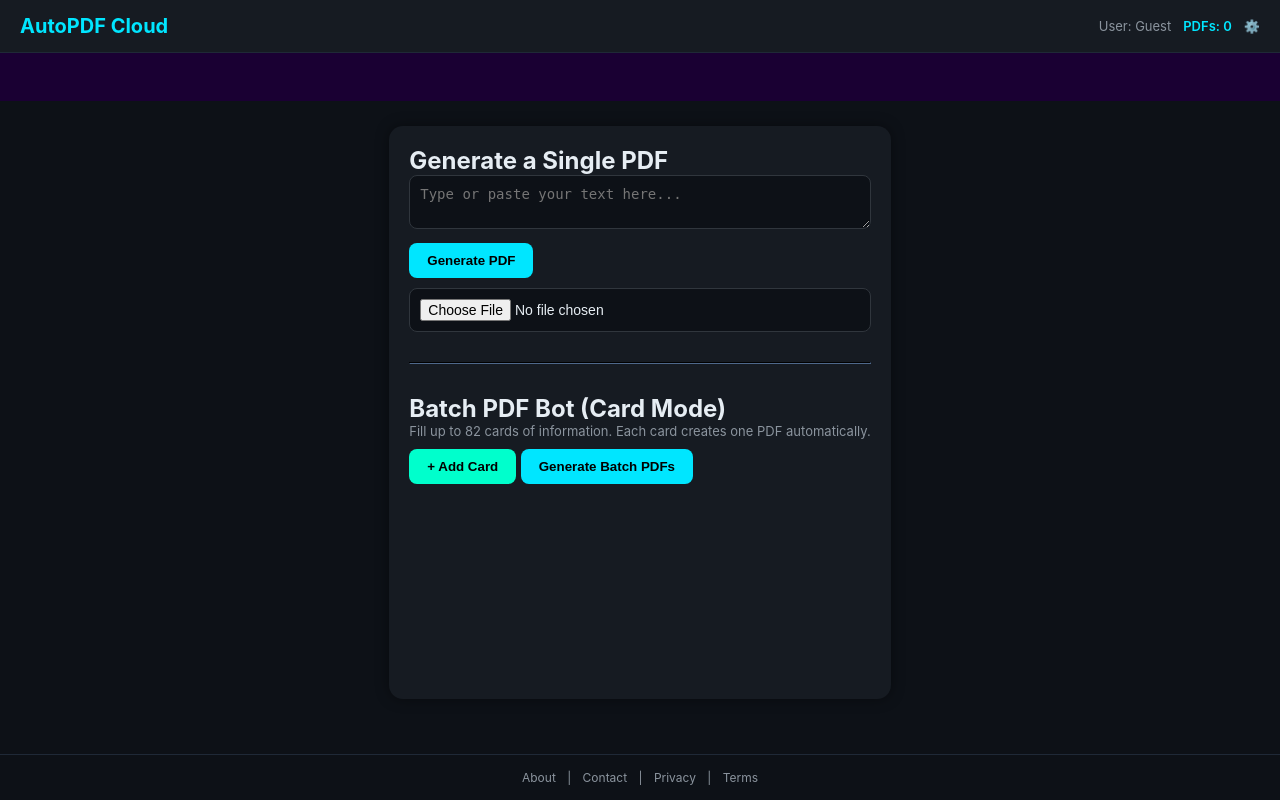
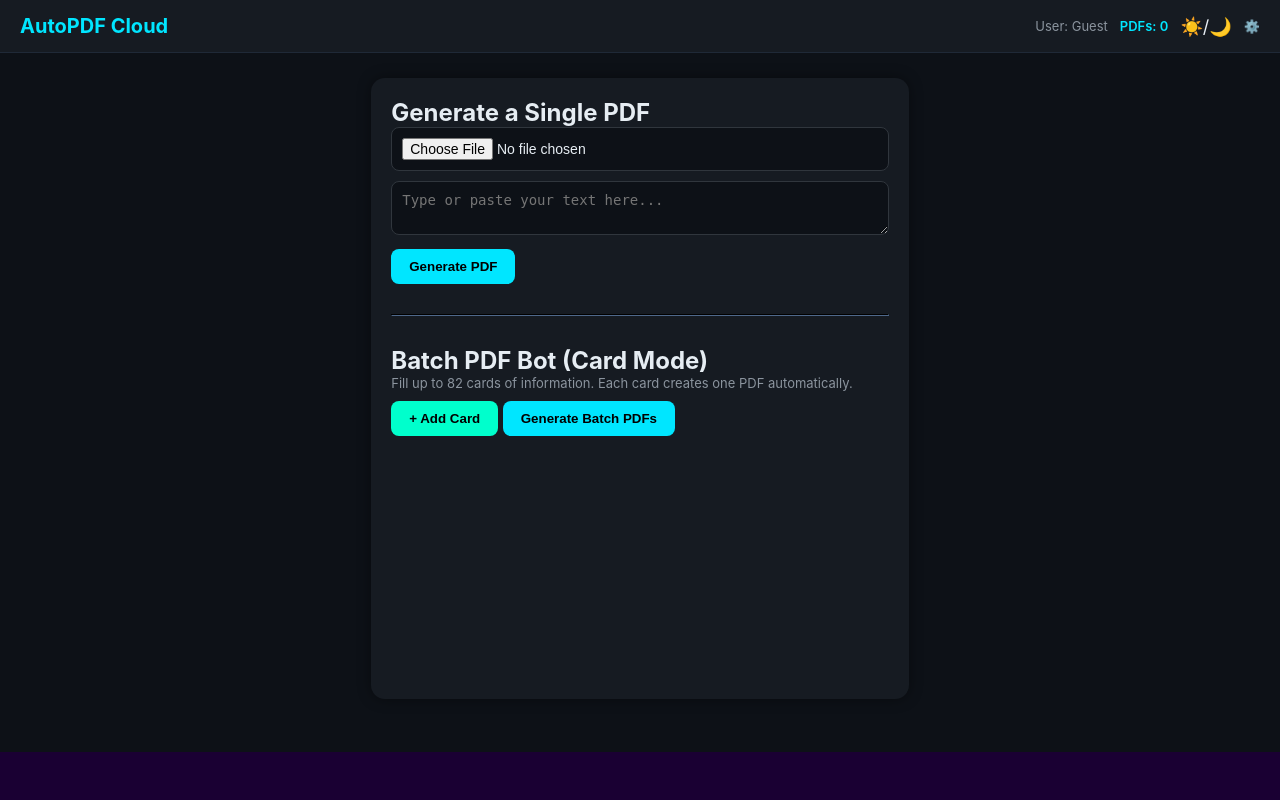
Before and after one commit to vofs-auto/AutoPDF-cloud-, a Flask app: page / in a window 1280 px wide. Run offline with Flask 3, Linux system fonts and the light colour scheme.

Commit message:
Implement light mode and fix ad banner layout
Added light mode support and improved layout for the ad banner.

```diff
--- a/templates/index.html
+++ b/templates/index.html
@@ -12,6 +12,15 @@
       --accent: #00e6ff;
       --muted: #8b949e;
     }
+
+    body.light-mode {
+      --bg: #f8f9fa;
+      --card: #ffffff;
+      --text: #111;
+      --accent: #0077ff;
+      --muted: #555;
+    }
+
     * { box-sizing: border-box; margin: 0; padding: 0; }
     body {
       font-family: "Inter", system-ui, sans-serif;
@@ -40,6 +49,12 @@
       gap: 12px;
       font-size: 13px;
     }
+    .theme-toggle {
+      cursor: pointer;
+      font-size: 18px;
+    }
+
+    /* === ADJUSTMENT: add bottom spacing so fixed banner won't cover page content === */
     .container {
       flex: 1;
       max-width: 950px;
@@ -48,7 +63,9 @@
       background-color: var(--card);
       border-radius: 14px;
       box-shadow: 0 0 14px rgba(0,0,0,0.4);
+      padding-bottom: 92px; /* <-- ADDED so content isn't hidden by fixed banner */
     }
+
     textarea, input {
       width: 100%;
       background-color: #0d1117;
@@ -58,6 +75,11 @@
       padding: 10px;
       font-size: 14px;
       resize: vertical;
+    }
+    body.light-mode textarea, body.light-mode input {
+      background-color: #f0f0f0;
+      color: #111;
+      border: 1px solid #ccc;
     }
     button {
       background-color: var(--accent);
@@ -71,16 +93,12 @@
     }
     button:hover { opacity: 0.85; }
     hr { border-color: #1f2937; margin: 30px 0; }
-
     .batch-block {
       border: 1px solid #30363d;
       border-radius: 10px;
       padding: 10px;
       margin-top: 10px;
       background-color: #0d1117;
-    }
-    .batch-block input, .batch-block textarea {
-      margin-top: 6px;
     }
     .remove-row-btn {
       background-color: #ff4d4d;
@@ -92,14 +110,22 @@
       margin-top: 8px;
     }
     .add-row-btn { background-color: #00ffcc; color: #000; margin-top: 10px; }
+
+    /* === ONLY CHANGED: make banner fixed and always visible === */
     #ad-banner {
       background:#1a0033;
       color:#00eaff;
       text-align:center;
-      padding:6px;
+      padding:8px 10px;
       font-size:11px;
       min-height:48px;
+      position: fixed;      /* <-- changed to fixed */
+      left: 0;              /* <-- occupy full width */
+      right: 0;             /* <-- occupy full width */
+      bottom: 0;            /* <-- stick to bottom */
+      z-index: 9999;        /* <-- stay on top */
     }
+
     footer {
       text-align: center;
       padding: 15px;
@@ -129,10 +155,6 @@
     }
     #adminPanel h3 { color:var(--accent); margin-bottom:10px; text-align:center; }
     #closeAdmin { background:#ff3b3b; color:white; padding:6px 10px; border:none; border-radius:6px; cursor:pointer; float:right; }
-    @media (max-width: 600px) {
-      .container { margin: 10px; padding: 14px; }
-      header h1 { font-size: 17px; }
-    }
   </style>
 </head>
 <body>
@@ -142,21 +164,19 @@
   <div class="top-right">
     <span style="color:var(--muted)">User: Guest</span>
     <span id="pdfCount" style="color:#00e6ff;font-weight:600;">PDFs: {{count}}</span>
+    <span class="theme-toggle" onclick="toggleTheme()">☀️/🌙</span>
     <span title="Settings" style="cursor:pointer;" onclick="toggleAdmin()">⚙️</span>
   </div>
 </header>
 
-<!-- Banner ads section (clean placeholder, message removed) -->
-<div id="ad-banner">
-  <!-- Ad slot: paste your ad script (e.g., Google AdSense) here -->
-</div>
+<div id="ad-banner"></div>
 
 <div class="container">
   <h2>Generate a Single PDF</h2>
+  <input type="file" id="fileInput" accept="application/pdf" onchange="uploadPDF()" style="margin-bottom:10px;">
   <textarea id="textInput" placeholder="Type or paste your text here..."></textarea>
   <div style="margin-top:10px;display:flex;gap:10px;flex-wrap:wrap;">
     <button onclick="generatePDF()">Generate PDF</button>
-    <input type="file" id="fileInput" accept="application/pdf" onchange="uploadPDF()">
   </div>
 
   <hr>
@@ -183,6 +203,12 @@
 </div>
 
 <script>
+// === Theme toggle ===
+function toggleTheme() {
+  document.body.classList.toggle("light-mode");
+}
+
+// === Generate PDF ===
 async function generatePDF() {
   const text = document.getElementById("textInput").value;
   if (!text.trim()) return alert("Please type something first!");
@@ -199,6 +225,7 @@ async function generatePDF() {
   } else alert("Error generating PDF!");
 }
 
+// === Upload PDF ===
 async function uploadPDF() {
   const file = document.getElementById("fileInput").files[0];
   if (!file) return;
@@ -210,6 +237,7 @@ async function uploadPDF() {
   else alert("Error: " + (data.error || "Failed to extract text from PDF"));
 }
 
+// === Batch PDFs ===
 function addRow() {
   const container = document.getElementById("batchContainer");
   if (container.children.length >= 82) return alert("Maximum of 82 cards allowed!");
@@ -257,6 +285,7 @@ async function generateBatch() {
   } else alert("Error generating batch!");
 }
 
+// === Counter ===
 async function refreshCounter() {
   try {
     const res = await fetch("/counter");
@@ -266,6 +295,7 @@ async function refreshCounter() {
 }
 setInterval(refreshCounter, 8000);
 
+// === Admin Panel ===
 function toggleAdmin() {
   const panel = document.getElementById("adminPanel");
   panel.style.display = panel.style.display === "block" ? "none" : "block";
@@ -282,6 +312,5 @@ async function loadStats() {
   `;
 }
 </script>
-
 </body>
   </html>
```
